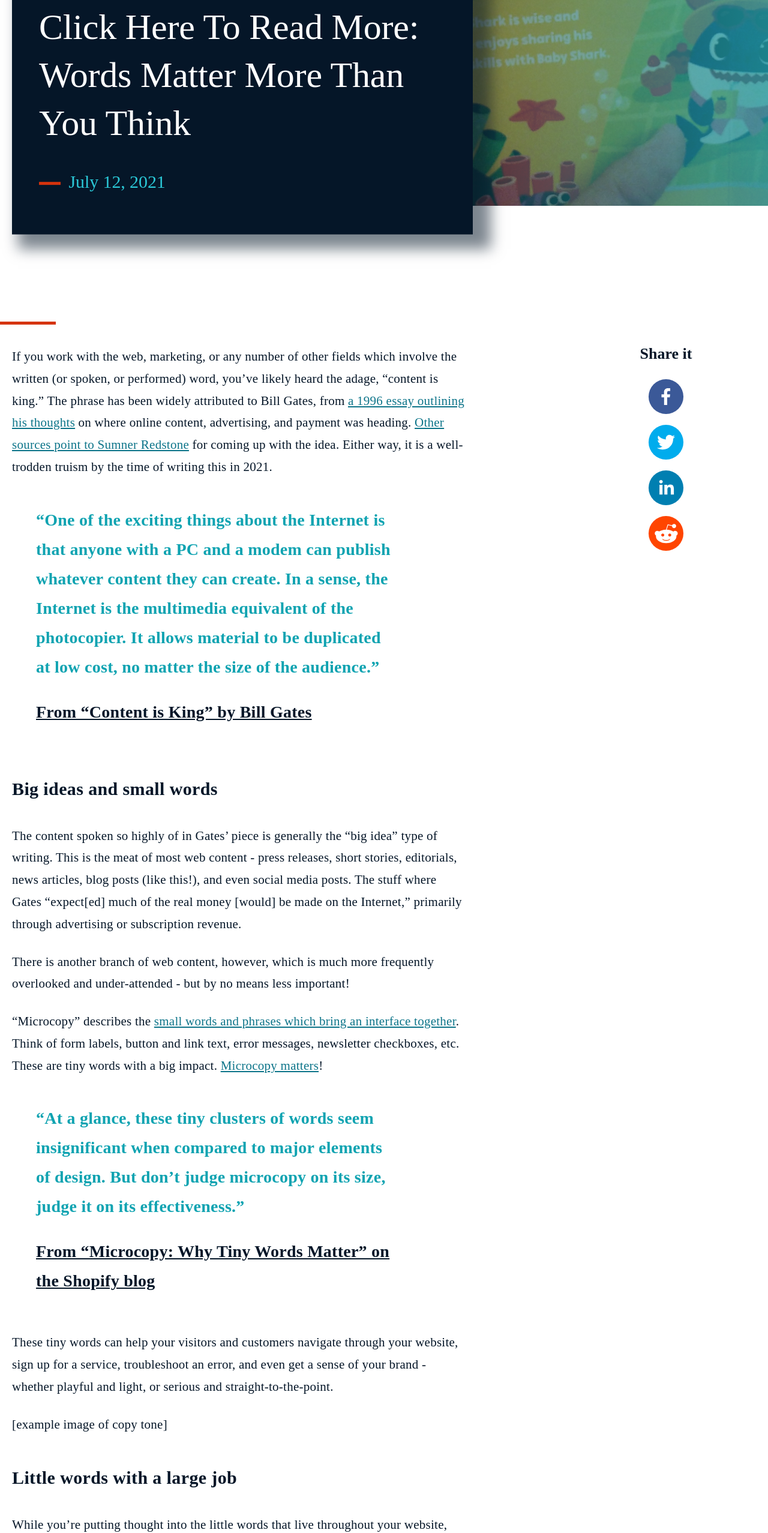
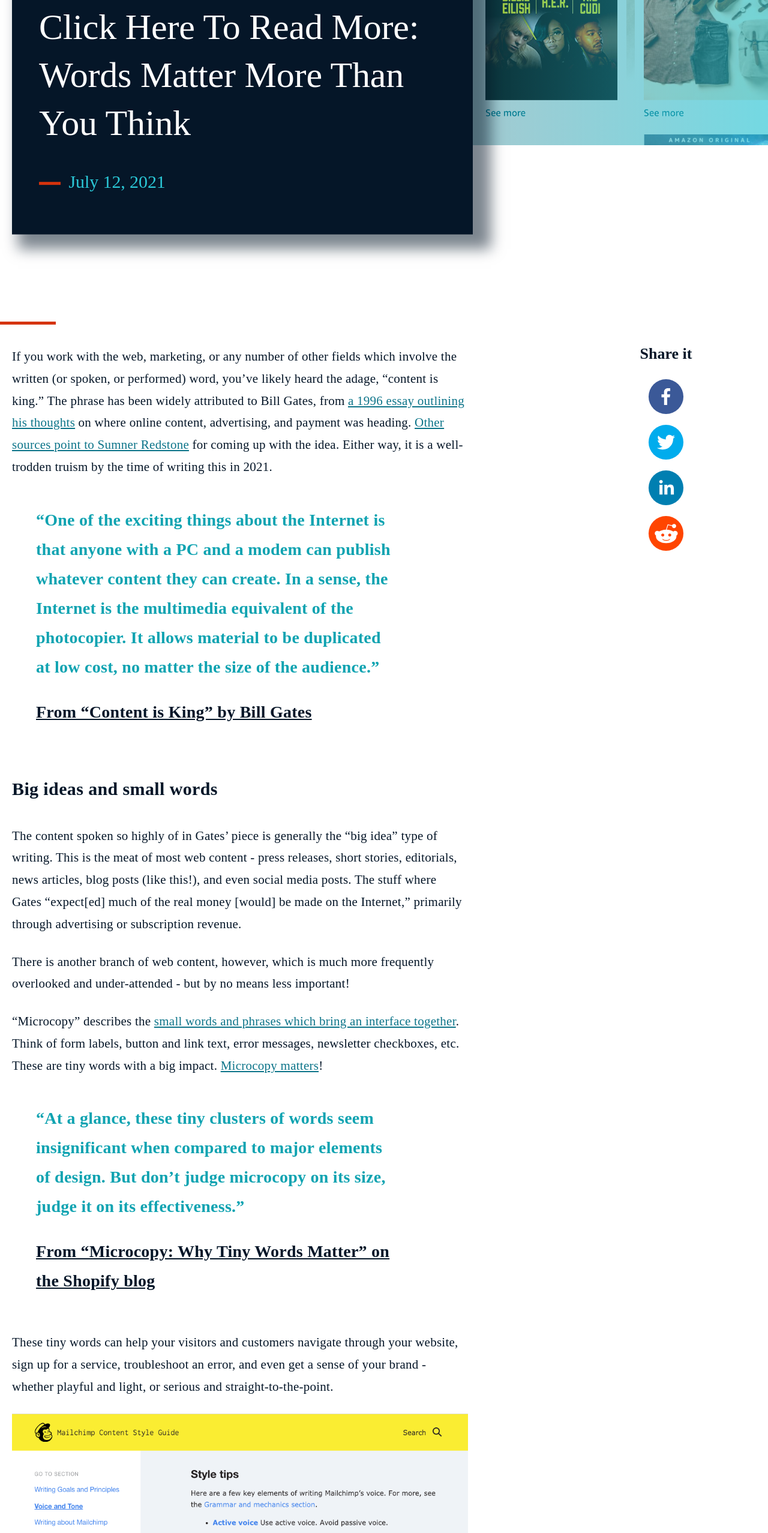
Before and after one commit to heynovaio/heynovaio, a Gatsby site: page /blog/click-here-to-read-more-words-matter-more-than-you-think/ in a window 1280 px wide. Shown: the part 240-2795 px from the top of the page at 60% size. Built offline with nearby package versions, Linux system fonts and the light colour scheme; Gatsby itself is replaced by a stand-in of ours.

Commit message:
Additional example images from Mailchimp and Amazon

```diff
--- a/src/blog/click-here-to-read-more-words-matter-more-than-you-think.md
+++ b/src/blog/click-here-to-read-more-words-matter-more-than-you-think.md
@@ -2,7 +2,7 @@
 date: 2021-07-12
 author: Stephen Belyea
 title: "Click Here to Read More: Words Matter More Than You Think"
-featuredImage: ../images/baby-shark-book.jpg
+featuredImage: ../images/see-more-example.png
 category: accessibility
 bio: Husband, father, habitual dork, a11y instigator + front-end dev, attempted writer, aspiring runner, ex-pat Maritimer. He/him.
 bioImage: ../images/stephen.jpeg
@@ -28,7 +28,7 @@ There is another branch of web content, however, which is much more frequently o
 
 These tiny words can help your visitors and customers navigate through your website, sign up for a service, troubleshoot an error, and even get a sense of your brand - whether playful and light, or serious and straight-to-the-point.
 
-[example image of copy tone]
+![Voice and tone examples from Mailchimp's detailed content style guide](../images/content-style-guide.png "Voice and tone examples from Mailchimp's detailed content style guide")
 
 ## Little words with a large job
 
@@ -62,7 +62,7 @@ As a bonus, we’re also providing some expectations for what will happen when t
 
 Adding to our last point about setting user expectations, our link and button microcopy has another important job when it comes to accessibility. [**WCAG 2.4.4 - Link Purpose (In Context)** (Level A)](https://www.w3.org/WAI/WCAG21/Understanding/link-purpose-in-context.html) gives a lot of detail for a simple concept: tell your visitors where a link is taking them.
 
-[example image]
+![Three call to action cards with 'shop now' and 'see more' link text below thumbnail images](../images/see-more-example.png "Even the world's largest online retailer could stand to improve their link text")
 
 Take a look around at any number of news publications, blogs, or social media sites and watch for the proliferation of “read more”, “click here”, and “show all”. If you don’t already, try using your Tab key to navigate through one of these pages and guess each link’s destination based on its label text alone. If you navigate by screen reader, this is a constant experience.
 
```
Also changed, not shown: src/images/content-style-guide.png (added), src/images/see-more-example.png (added).
